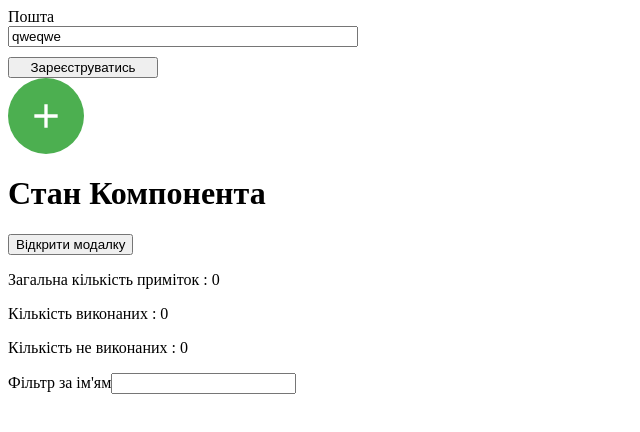
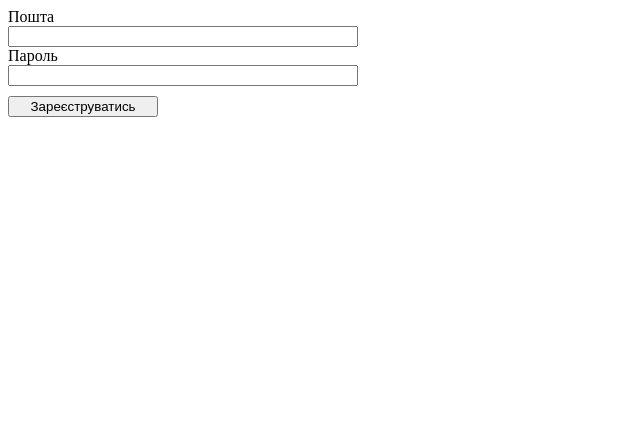
Before and after one commit to IvanSlivenko/React-4-1, a React (Create React App) app: page / in a window 1280 px wide. Shown: the top 432 px of the page, without its empty margins (0-640 px from the left). Built offline with nearby package versions, Linux system fonts and the light colour scheme.

Commit message:
07.04.2023.21.07

```diff
--- a/src/App.js
+++ b/src/App.js
@@ -215,12 +215,12 @@ class App extends Component {
                 {/* <Clock /> */}
 
 
-                <IconButton onClick={this.toggleModal} aria-label="Додати todo">
-                    <AddIcon width="40" height="40" fill="#fff" /></IconButton>
+                {/* <IconButton onClick={this.toggleModal} aria-label="Додати todo">
+                    <AddIcon width="40" height="40" fill="#fff" /></IconButton> */}
 
-                 <h1>Стан Компонента</h1>
+                 {/* <h1>Стан Компонента</h1> */}
 
-                <button type="button" onClick={this.toggleModal}>Відкрити модалку</button>
+                {/* <button type="button" onClick={this.toggleModal}>Відкрити модалку</button> */}
                 {/* render за умовою  /* }
                 {/* Якщо  (showModal === true) то відбувається render  <Modal/> */}
 
@@ -238,17 +238,17 @@ class App extends Component {
                 </Modal>} */}
 
 
-                 {showModal && <Modal onClose={this.toggleModal}>
+                 {/* {showModal && <Modal onClose={this.toggleModal}>
                     <TodoEditor onSubmit={this.addTodo} />
-                    {/* <button type="button" onClick={this.toggleModal}>Закрити модалку</button> */}
+                    <button type="button" onClick={this.toggleModal}>Закрити модалку</button>
 
-                    <IconButton
+                <IconButton
                         onClick={this.toggleModal}
                         className="Button__delete"  aria-label ="Закрити модалку">
                         <DeleteIcon width="40" height="40" fill="#fff" />
                     </IconButton>
 
-                </Modal>}
+                </Modal>} */}
 
 
                 {/* <Form onSubmiter={this.formSubmitHandler} /> */}
@@ -260,24 +260,24 @@ class App extends Component {
 
                 {/* < Dropdown /> */}
 
-                <div>
+                {/* <div>
                     <p>Загальна кількість приміток : {totalTodoCount}</p>
                     <p>Кількість виконаних : {completedTodosCount}</p>
                     <p>Кількість не виконаних : {nouCompletedTodosCount }</p>
 
 
-                </div>
+                </div> */}
 
                 {/* <TodoEditor onSubmit={this.addTodo} /> */}
 
-                <Filter value={filter} onChange={this.changeFilter} />
+                {/* <Filter value={filter} onChange={this.changeFilter} /> */}
 
 
-                <Todolist
+                {/* <Todolist
                     todos={visibleTodos}
                     onDeleteTodo={this.deleteTodo}
                     onToggleCompleted={this.toggleCompleted}
-                />
+                /> */}
 
         </>
         );
--- a/src/components/SignupForm.js/SignupForm.js
+++ b/src/components/SignupForm.js/SignupForm.js
@@ -3,11 +3,41 @@ import { useState } from "react";
 import styles from './SignupForm.module.css';
 
 export default function SignupForm() {
-    const [email, setEmail] = useState('qweqwe');
+
+ // hooks
+    const [email, setEmail] = useState('');
+    const [password, setPassword] = useState('');
+
+    const handleEmailChange = event => {
+        console.log('email',event.target.value);
+        setEmail(event.target.value);
+    }
+
+    const handlePasswordChange = event => {
+        console.log('password',event.target.value);
+        setPassword(event.target.value);
+    }
+
+    const handleChange = event => {
+        // console.log(event.target.name);
+        const { name, value, } = event.target;
+
+        switch (name) {
+            case 'email':
+                setEmail(value);
+                console.log(value);
 
 
-    const handleEmailChange = event => {
-        console.log(event.target.value);
+                break;
+
+            case 'password':
+                setPassword(value);
+                console.log(value);
+                break;
+
+            default:
+                return;
+        }
     }
 
 
@@ -19,8 +49,18 @@ export default function SignupForm() {
                     <input
                         type="email"
                         name="email"
-                        onChange={handleEmailChange}
+                        onChange={handleChange}
                         value={email}
+                    />
+        </label>
+
+        <label className={styles.label}>
+                    <span>Пароль</span>
+                    <input
+                        type="password"
+                        name="password"
+                        onChange={handleChange}
+                        value={password}
                     />
         </label>
 
```
Also changed, not shown: React-4-1.txt.
